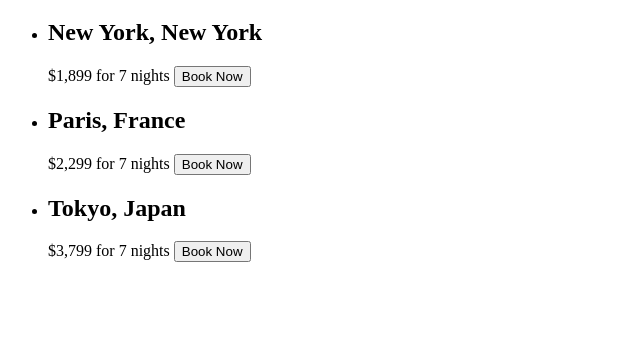
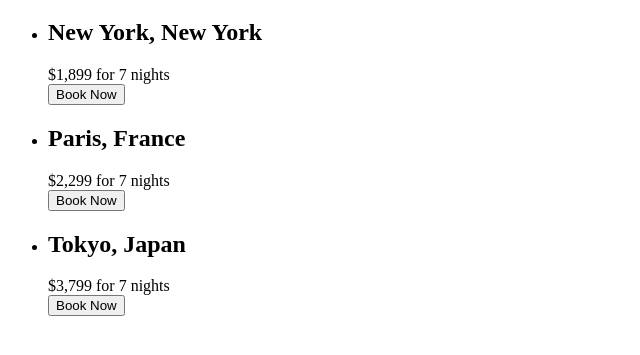
Before and after one commit to jarek-figura/try-jquery, a plain HTML site: page index.html in a window 1280 px wide. Shown: the part 61-416 px from the top of the page, without its empty margins (0-640 px from the left). Drawn offline with Linux system fonts and the light colour scheme.

Commit message:
Level 3.14

```diff
--- a/index.html
+++ b/index.html
@@ -84,17 +84,23 @@
 		<li class="usa tour">
 			<h2>New York, New York</h2>
 			<span class="details">$1,899 for 7 nights</span>
-			<button class="book">Book Now</button>
+			<div>
+				<button class="book">Book Now</button>
+			</div>
 		</li>
 		<li class="europe tour">
 			<h2>Paris, France</h2>
 			<span class="details">$2,299 for 7 nights</span>
-			<button class="book">Book Now</button>
+			<div>
+				<button class="book">Book Now</button>
+			</div>
 		</li>
 		<li class="asia tour">
 			<h2>Tokyo, Japan</h2>
 			<span class="details">$3,799 for 7 nights</span>
-			<button class="book">Book Now</button>
+			<div>
+				<button class="book">Book Now</button>
+			</div>
 		</li>
 	</ul>
 </div>
--- a/main.js
+++ b/main.js
@@ -20,7 +20,7 @@ $(document).ready(function () {
 // LEVEL 3
 	$("button").on("click", function () {
 		var message = $('<span>Call 1-555-jquery-air to book this tour</span>');
-		$(this).after(message);
+		$(this).closest('.tour').append(message);
 		$(this).remove();
 	});
 
```
